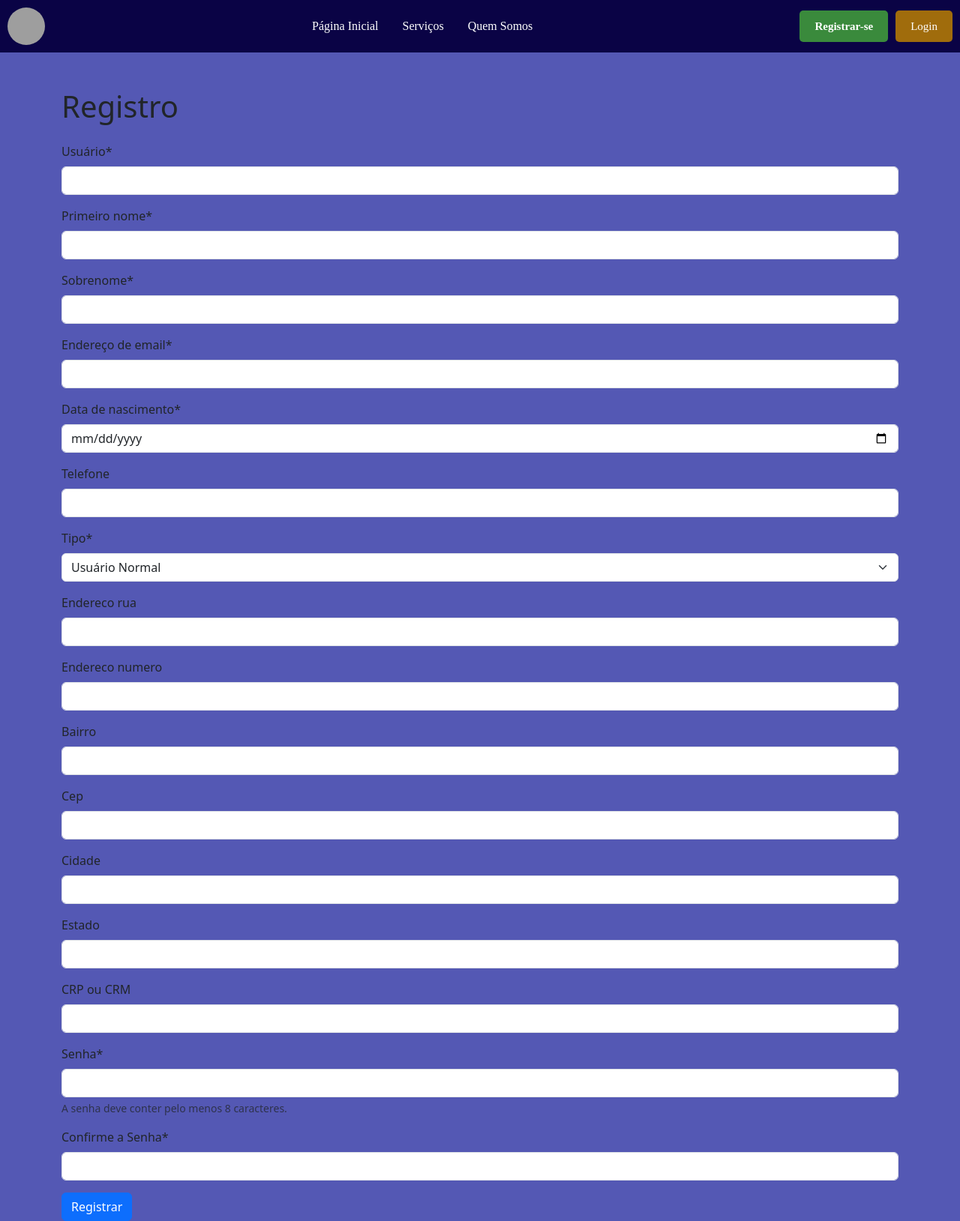
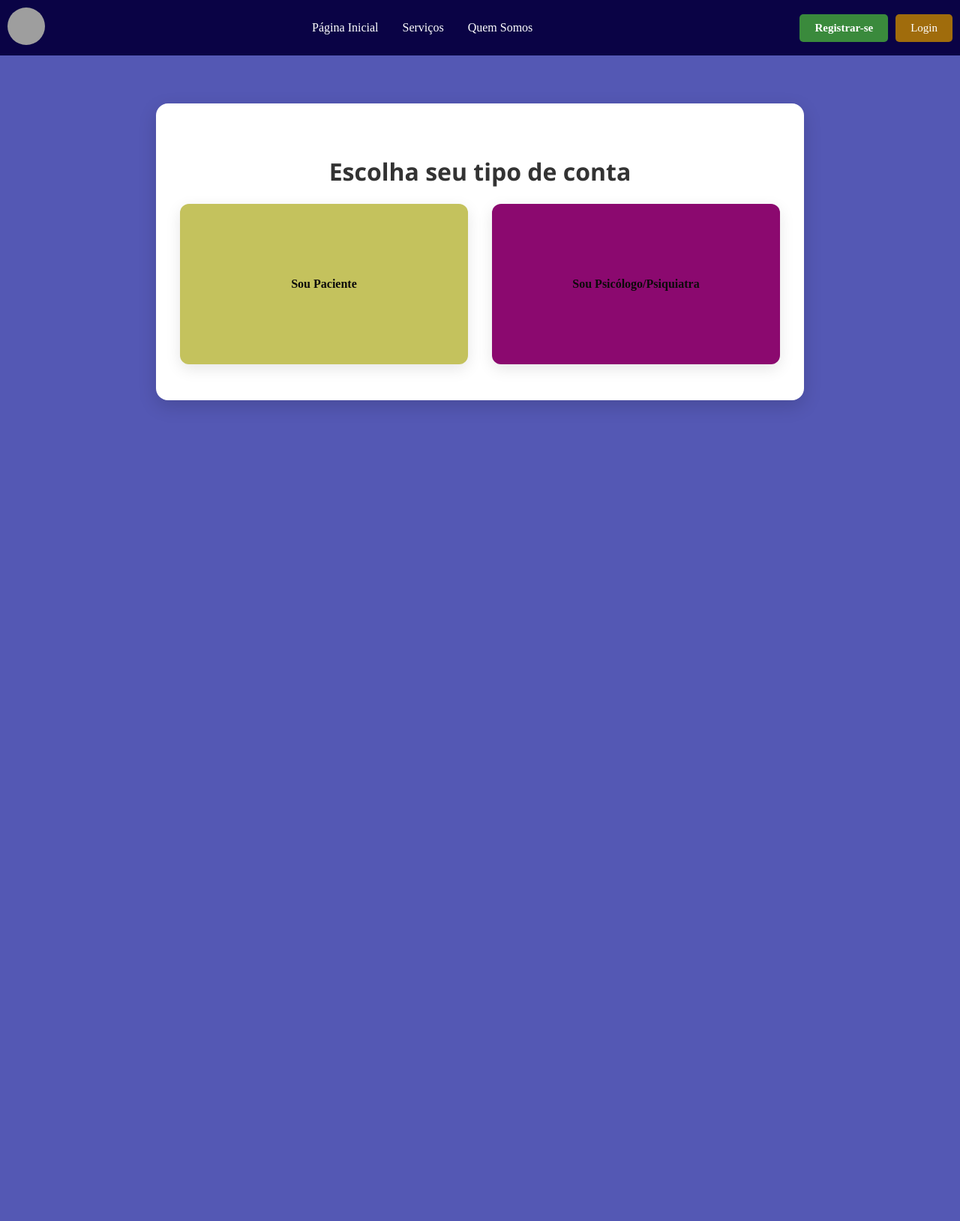
Before and after one commit to 52617665e61/PI-IV-triagem, a Django app: page /user/registro/ in a window 1280 px wide. Shown: the whole page at 75% size. After the commit the page ends 543 px from the top, so only its background shows below. Run offline with Django 5.2, Linux system fonts and the light colour scheme; parts of the project's set-up code (start-up, migrations or seed data) failed here and were passed over; some libraries are stand-ins or nearby versions; some web fonts are replaced; grey boxes are pictures that could not be loaded.

Commit message:
Alteração models user, refatoração dos views/forms/templates de registro

```diff
--- /dev/null
+++ b/neurotriagem/static/css/pages/registro_escolha.css
@@ -0,0 +1,70 @@
+.container {
+  background-color: #ffffff;
+  padding: 3rem 2rem;
+  border-radius: 16px;
+  box-shadow: 0 8px 24px rgba(0, 0, 0, 0.15);
+  max-width: 800px;
+  margin: 5% auto;
+}
+
+h1.mb-4 {
+  text-align: center;
+  color: #333;
+  font-family: 'Segoe UI', Tahoma, Geneva, Verdana, sans-serif;
+  font-weight: 600;
+}
+
+.card-link {
+  text-decoration: none;
+  color: inherit;
+  display: block; /* para o link ocupar toda a largura do card */
+  height: 100%;
+}
+
+.card {
+  border: none;
+  border-radius: 12px;
+  color: #0c0a0a;
+  font-weight: 600;
+  cursor: pointer;
+  transition: transform 0.3s ease, box-shadow 0.3s ease;
+  box-shadow: 0 6px 20px rgba(0, 0, 0, 0.1);
+  display: flex;
+  align-items: center;
+  justify-content: center;
+  padding: 2rem;
+  min-height: 150px;
+}
+
+.card[data-tipo="normal"] {
+  background-color: #c4c25d;
+}
+
+.card[data-tipo="psicologo"] {
+  background-color: #8b096f;
+}
+
+.card:hover {
+  transform: translateY(-6px);
+  box-shadow: 0 12px 30px rgba(0, 0, 0, 0.15);
+}
+
+.row.mb-4 {
+  display: flex;
+  justify-content: space-between;
+}
+
+.col-md-6 {
+  flex: 0 0 48%;
+}
+
+@media (max-width: 768px) {
+  .row.mb-4 {
+    flex-direction: column;
+    gap: 1.5rem;
+  }
+
+  .col-md-6 {
+    width: 100%;
+  }
+}
--- a/neurotriagem/templates/base.html
+++ b/neurotriagem/templates/base.html
@@ -27,7 +27,7 @@
                 <a href="{% url 'pages:quem_somos' %}" class="nav-link">Quem Somos</a>
             </div>
             <div class="navbar-right">
-                <a href="{% url 'registro' %}" class="register-btn">Registrar-se</a>
+                <a href="{% url 'registro_escolha' %}" class="register-btn">Registrar-se</a>
                 <a href="{% url 'login' %}" class="login-btn">Login</a>
             </div>
             {% endif %}
--- a/neurotriagem/user/forms.py
+++ b/neurotriagem/user/forms.py
@@ -1,60 +1,77 @@
-# user/forms.py
-
 from django import forms
-from django.core.exceptions import ValidationError
-from .models import NewUser
+from django.contrib.auth.forms import UserCreationForm
+from .models import NormalUser, PsicologoUser, AdminUser
 
 
-class RegistroUsuarioForm(forms.ModelForm):
-    password1 = forms.CharField(
-        label='Senha',
-        widget=forms.PasswordInput,
-        help_text='A senha deve conter pelo menos 8 caracteres.'
-    )
-    password2 = forms.CharField(
-        label='Confirme a Senha',
-        widget=forms.PasswordInput
-    )
-
+class RegistroUsuarioNormalForm(UserCreationForm):
     class Meta:
-        model = NewUser
+        model = NormalUser
         fields = [
-            'user_name', 'first_name', 'last_name', 'email',
-            'data_nascimento', 'telefone', 'tipo',
-            # Campos de psicólogo
-            'endereco_rua', 'endereco_numero', 'bairro', 'cep',
-            'cidade', 'estado', 'registro_profissional'
+            'email',
+            'user_name',
+            'first_name',
+            'last_name',
+            'data_nascimento',
+            'telefone',
+            'password1',
+            'password2',
         ]
-        widgets = {
-            'data_nascimento': forms.DateInput(attrs={'type': 'date'}),
-        }
-
-    def clean_password2(self):
-        password1 = self.cleaned_data.get('password1')
-        password2 = self.cleaned_data.get('password2')
-        if password1 and password2 and password1 != password2:
-            raise ValidationError("As senhas não coincidem.")
-        return password2
-
-    def clean(self):
-        cleaned_data = super().clean()
-        tipo = cleaned_data.get('tipo')
-
-        # Validação extra para psicólogos
-        if tipo == 'psicologo':
-            required_fields = [
-                'endereco_rua', 'endereco_numero', 'bairro',
-                'cep', 'cidade', 'estado', 'registro_profissional'
-            ]
-            for field in required_fields:
-                if not cleaned_data.get(field):
-                    self.add_error(field, 'Este campo é obrigatório para psicólogos.')
 
     def save(self, commit=True):
         user = super().save(commit=False)
-        user.set_password(self.cleaned_data['password1'])
-
         if commit:
             user.save()
+        return user
 
+class RegistroUsuarioPsicologoForm(UserCreationForm):
+    class Meta:
+        model = PsicologoUser
+        fields = [
+            'email',
+            'user_name',
+            'first_name',
+            'last_name',
+            'data_nascimento',
+            'telefone',
+            'registro_profissional',
+            'endereco_rua',
+            'endereco_numero',
+            'bairro',
+            'cep',
+            'cidade',
+            'estado',
+            'password1',
+            'password2',
+        ]
+
+    def save(self, commit=True):
+        user = super().save(commit=False)
+        if commit:
+            user.save()
         return user
+
+    from django import forms
+from django.contrib.auth.forms import UserCreationForm
+from .models import AdminUser
+
+
+class RegistroUsuarioAdminForm(UserCreationForm):
+    cargo = forms.CharField(required=False, label="Cargo (opcional)")
+
+    class Meta:
+        model = AdminUser
+        fields = [
+            'email',
+            'user_name',
+            'first_name',
+            'last_name',
+            'cargo',
+            'password1',
+            'password2',
+        ]
+
+    def save(self, commit=True):
+        user = super().save(commit=False)
+        if commit:
+            user.save()
+        return user
--- a/neurotriagem/user/templates/user/login.html
+++ b/neurotriagem/user/templates/user/login.html
@@ -27,7 +27,7 @@
     </form>
 
     <p class="mt-3">
-        Ainda não tem conta? <a href="{% url 'registro' %}">Registre-se aqui</a>.
+        Ainda não tem conta? <a href="{% url 'registro_escolha' %}">Registre-se aqui</a>.
     </p>
 
 {% endblock %}
--- a/neurotriagem/user/templates/user/registro.html
+++ /dev/null
@@ -1,51 +0,0 @@
-{% extends 'base.html' %}
-{% load crispy_forms_tags %}
-
-{% block title %} Registro de usuário {% endblock %}
-{% block css %}
-  {{ block.super }}
-  <link href="https://cdn.jsdelivr.net/npm/bootstrap@5.3.0/dist/css/bootstrap.min.css" rel="stylesheet">
-{% endblock %}
-
-{% block content %}
-
-<div class="container mt-5">
-
-    <h1 class="mb-4">Registro</h1>
-
-    {% if messages %}
-        {% for message in messages %}
-            <div class="alert alert-{{ message.tags }}">{{ message }}</div>
-        {% endfor %}
-    {% endif %}
-
-    <form method="post">
-        {% csrf_token %}
-        {{ form|crispy }}
-
-        <button type="submit" class="btn btn-primary">Registrar</button>
-    </form>
-</div>
-
-{% block js %}
-    <script defer>
-        const tipoSelect = document.getElementById('id_tipo');
-        const camposPsicologo = document.getElementById('campos-psicologo');
-
-        function toggleCamposPsicologo() {
-            if (!tipoSelect || !camposPsicologo) return;
-            if (tipoSelect.value === 'psicologo') {
-                camposPsicologo.style.display = 'block';
-            } else {
-                camposPsicologo.style.display = 'none';
-            }
-        }
-
-        document.addEventListener("DOMContentLoaded", function () {
-            toggleCamposPsicologo();
-            tipoSelect.addEventListener('change', toggleCamposPsicologo);
-        });
-    </script>
-{% endblock %}
-
-{% endblock %}
--- /dev/null
+++ b/neurotriagem/user/templates/user/registro_escolha.html
@@ -0,0 +1,31 @@
+{% extends 'base.html' %}
+{% load static %}
+
+{% block title %}Escolha de tipo de usuário{% endblock %}
+
+{% block css %}
+<link rel="stylesheet" href="{% static 'css/pages/registro_escolha.css' %}">
+{% endblock %}
+
+{% block content %}
+<div class="container">
+    <h1 class="mb-4">Escolha seu tipo de conta</h1>
+
+    <div class="row mb-4">
+        <div class="col-md-6">
+            <a href="{% url 'registro' 'normal' %}" class="card-link">
+                <div class="card text-center p-4" data-tipo="normal">
+                    <h4>Sou Paciente</h4>
+                </div>
+            </a>
+        </div>
+        <div class="col-md-6">
+            <a href="{% url 'registro' 'psicologo' %}" class="card-link">
+                <div class="card text-center p-4" data-tipo="psicologo">
+                    <h4>Sou Psicólogo/Psiquiatra</h4>
+                </div>
+            </a>
+        </div>
+    </div>
+</div>
+{% endblock %}
--- a/neurotriagem/user/urls.py
+++ b/neurotriagem/user/urls.py
@@ -1,8 +1,9 @@
 from django.urls import path
-from .views import register_view,CustomLoginView, CustomLogoutView
+from . import views
 
 urlpatterns = [
-    path('registro/', register_view, name='registro'),
-    path('login/', CustomLoginView.as_view(), name='login'),
-    path('logout/', CustomLogoutView.as_view(), name='logout'),
+    path('registro/', views.registro_escolha_view, name='registro_escolha'),
+    path('registro/<str:tipo>/', views.register_view, name='registro'),
+    path('login/', views.CustomLoginView.as_view(), name='login'),
+    path('logout/', views.CustomLogoutView.as_view(), name='logout'),
 ]
--- a/neurotriagem/user/views.py
+++ b/neurotriagem/user/views.py
@@ -1,38 +1,63 @@
 from django.shortcuts import render, redirect
 from django.contrib import messages
 from django.contrib.auth import login
-from .forms import RegistroUsuarioForm
 from django.contrib.auth.views import LoginView, LogoutView
 from django.urls import reverse_lazy
+from .forms import  RegistroUsuarioNormalForm, RegistroUsuarioPsicologoForm, RegistroUsuarioAdminForm
+from .models import PsicologoUser, AdminUser, NormalUser
 
-def register_view(request):
+# views.py
+
+def registro_escolha_view(request):
+    # Página inicial com os dois cards
+    return render(request, 'user/registro_escolha.html')
+
+
+def register_view(request, tipo):
+    # Recebe o tipo pela URL
+    form_class_map = {
+        'normal': RegistroUsuarioNormalForm,
+        'psicologo': RegistroUsuarioPsicologoForm,
+        'admin': RegistroUsuarioAdminForm,
+    }
+
+    form_class = form_class_map.get(tipo)
+    if not form_class:
+        messages.error(request, 'Tipo de registro inválido.')
+        return redirect('registro_escolha')
+
     if request.method == 'POST':
-        form = RegistroUsuarioForm(request.POST)
+        form = form_class(request.POST)
         if form.is_valid():
             user = form.save()
             messages.success(request, 'Registro realizado com sucesso!')
             login(request, user)
-            return redirect('index')
+            return redirect('pages:index')
         else:
             messages.error(request, 'Corrija os erros abaixo.')
     else:
-        form = RegistroUsuarioForm()
-    return render(request, 'user/registro.html', {'form': form})
+        form = form_class()
+
+    return render(request, 'user/registro_formulario.html', {
+        'form': form,
+        'tipo_selecionado': tipo,
+    })
 
 
 class CustomLoginView(LoginView):
     template_name = 'user/login.html'
 
     def get_success_url(self):
-        user = self.request.user
-        if user.tipo == 'normal':
+        real_user = self.request.user.get_real_instance()
+
+        if isinstance(real_user, PsicologoUser):
             return reverse_lazy('index')
-        elif user.tipo == 'psicologo':
+        elif isinstance(real_user, AdminUser):
             return reverse_lazy('index')
-        elif user.tipo == 'admin':
-            return reverse_lazy('index')
-        return reverse_lazy('home')
+        elif isinstance(real_user, NormalUser):
+            return reverse_lazy('pages:index')
 
+        return reverse_lazy('pages:index')
 
 class CustomLogoutView(LogoutView):
     next_page = reverse_lazy('login')
```
Also changed, not shown: neurotriagem/static/css/pages/registro_formulario.css (added, +66 -0 lines), neurotriagem/static/js/pages/registro.js (added, +23 -0 lines), neurotriagem/user/models.py (+52 -39 lines), neurotriagem/user/templates/user/palceholder.html (added, +102 -0 lines), neurotriagem/user/templates/user/registro_formulario.html (added, +33 -0 lines), neurotriagem/user/migrations/0002_adminuser_remove_newuser_data_nascimento_and_more.py (added).
